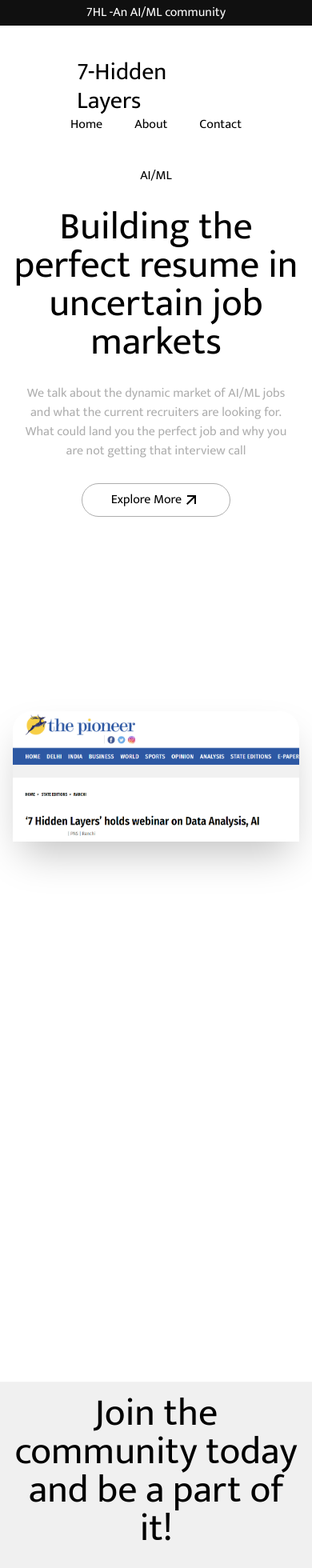
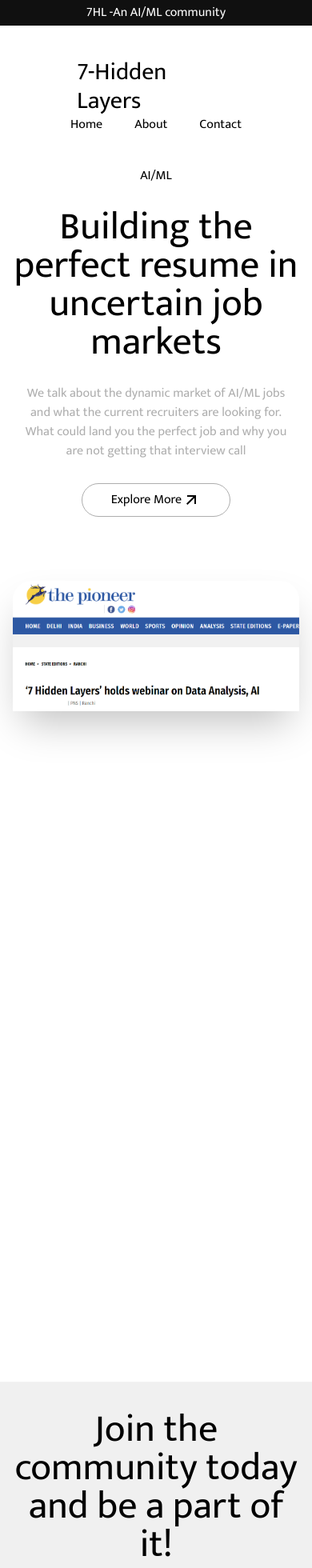
Before and after one commit to divy-koushik-mishra/coai-x-7-hl, a React (Vite) app: page / in a window 390 px wide. Shown: the top 1960 px of the page at 80% size. Built offline with nearby package versions, Linux system fonts and the light colour scheme.

Commit message:
mobile responsiveness

```diff
--- a/src/components/AboutSection.tsx
+++ b/src/components/AboutSection.tsx
@@ -1,8 +1,8 @@
 const AboutSection = () => {
   return (
     <section className="min-h-[60vh] flex flex-col md:flex-row items-center justify-center px-4 md:py-24">
-      <div className="md:w-1/2 flex justify-center px-24">
-        <img src="/wordcloud.png" alt="" className="rounded-3xl" />
+      <div className="md:w-1/2 w-full flex justify-center md:px-24">
+        <img src="/wordcloud.png" alt="" className="rounded-3xl w-full" />
       </div>
       <div className="md:w-1/2">
         <div className="flex flex-col justify-between items-center md:items-start md:w-3/4 space-y-4">
--- a/src/components/CtaSection.tsx
+++ b/src/components/CtaSection.tsx
@@ -1,7 +1,7 @@
 const CtaSection = () => {
   const benefits = ["🔥Access to premium content", "📚Weekly newsletter", "💸Exclusive offers", "⚙️And much more..."];
   return (
-    <section data-scroll data-scroll-speed="0.8" className="bg-[#F0F0F0] p-4 flex flex-col space-y-10 items-center justify-center min-h-[60vh] md:py-24">
+    <section data-scroll data-scroll-speed="0.8" className="bg-[#F0F0F0] p-4 flex flex-col space-y-10 items-center justify-center min-h-[80vh] md:py-24">
       <h2 className="text-5xl md:w-1/3 text-center">
         Join the community today and be a part of it!
       </h2>
--- a/src/components/FaqSection.tsx
+++ b/src/components/FaqSection.tsx
@@ -25,7 +25,7 @@ export const FaqSection = () => {
   ];
 
   return (
-    <section data-scroll data-scroll-speed="0.8" className="flex min-h-[60vh] flex-col md:flex-row p-4 md:px-24">
+    <section data-scroll data-scroll-speed="0.8" className="flex min-h-[60vh] flex-col md:flex-row p-4 py-10 md:px-24">
       <div className="md:w-1/2 flex flex-col justify-center md:p-24 space-y-4 items-center md:items-start">
         <h3 className="tracking-widest uppercase text-[#AEAEAE]">FAQ'S</h3>
         <h3 className="text-5xl text-center md:text-left">Find the answer to your common questions</h3>
--- a/src/components/Hero.tsx
+++ b/src/components/Hero.tsx
@@ -2,7 +2,7 @@ import { RiArrowRightUpLine } from "@remixicon/react";
 
 const Hero = () => {
   return (
-    <section data-scroll className="min-h-screen w-full flex flex-col justify-between items-center px-4 md:px-0">
+    <section data-scroll className="min-h-screen w-full flex flex-col md:justify-between items-center px-4 md:px-0">
       <div className="flex flex-col items-center justify-center w-full md:w-1/2 space-y-7 mb-10 mt-0">
         <h2 className="">AI/ML</h2>
         <h2 className="text-5xl text-center">
--- a/src/components/OrganizationSection.tsx
+++ b/src/components/OrganizationSection.tsx
@@ -5,7 +5,7 @@ const OrganizationSection = () => {
         <img src="/organize.avif" className="shadow-2xl rounded-3xl w-full" />
       </div>
       <div className=" md:w-1/2 flex items-center space-y-4 flex-col my-4 ">
-        <h2 className="text-5xl w-3/4 text-center   ">Want Us to Visit your campus for a Session</h2>
+        <h2 className="text-5xl md:w-3/4 text-center   ">Want Us to Visit your campus for a Session</h2>
         <p className="text-[#AEAEAE]">Contact us to organize a workshop at you organization</p>
         <button className="border my-2 w-fit flex  items-center justify-between space-x-5 px-9 py-2 border-[#AEAEAE] hover:bg-[#c7c7c7] hover:text-black transition rounded-full">
           Connect With Us
```
